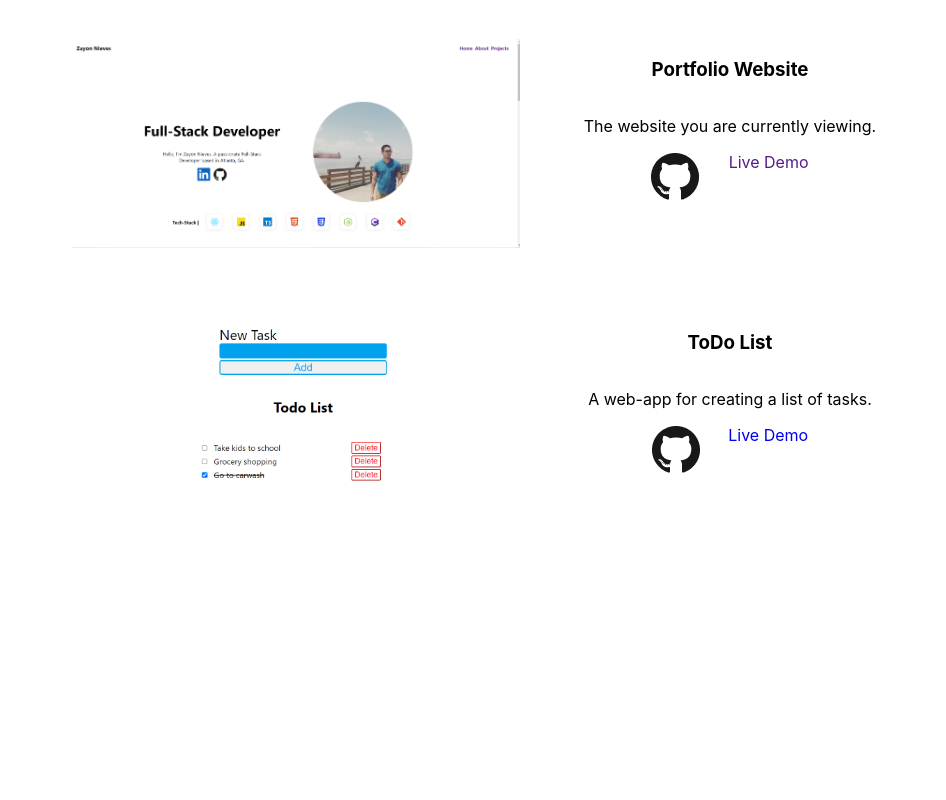
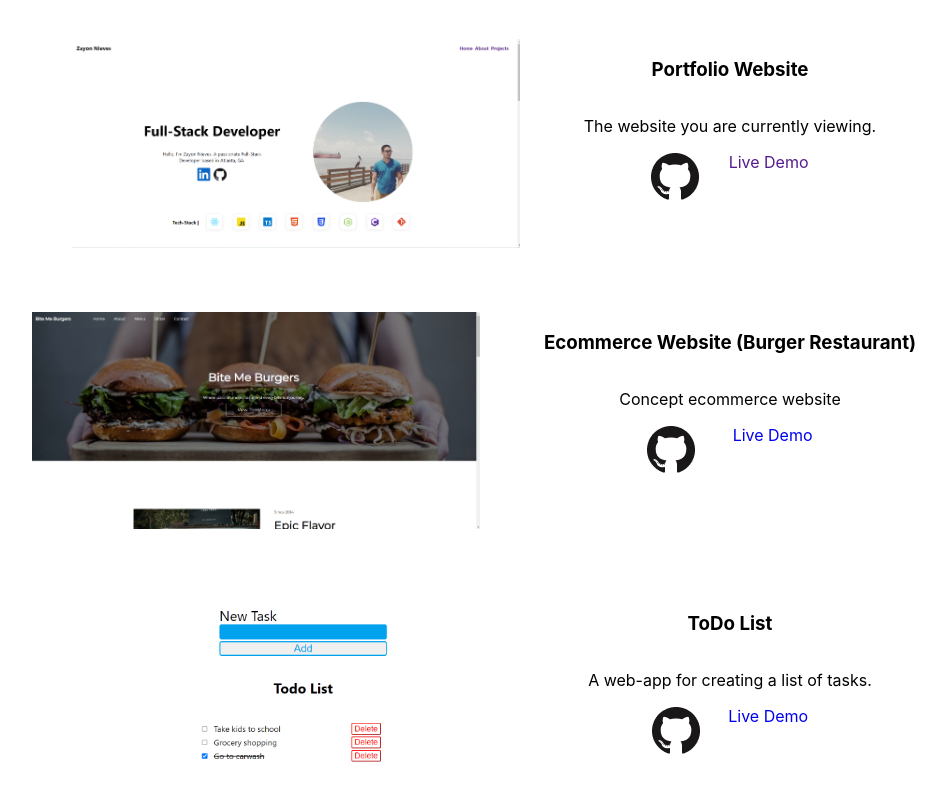
Before and after one commit to zznieves/portfolio, a React (Create React App) app: page / in a window 1280 px wide. Shown: the part 1752-2552 px from the top of the page, without its empty margins (166-1112 px from the left). Before the commit the page ends 2487 px from the top, so only its background shows below. Built offline with nearby package versions, Linux system fonts and the light colour scheme.

Commit message:
added new project BiteMeBurgers ecommerce website

```diff
--- a/src/components/Portfolio.js
+++ b/src/components/Portfolio.js
@@ -2,6 +2,7 @@ import React from 'react';
 import ProjectLinks from './ProjectLinks.js'
 
 import PortfolioProj from '../assets/portfolioSnip.png';
+import BiteMeBurgers from '../assets/biteMeBurgersSnip.png';
 import TodoSnip from '../assets/todoList.png';
 
 
@@ -17,12 +18,20 @@ const Portfolio = () => {
             gitHub: 'https://github.com/zznieves/portfolio-2.0'
         },
         {
+            name: 'Ecommerce Website (Burger Restaurant)',
+            img: BiteMeBurgers,
+            info: 'Concept ecommerce website',
+            url: 'https://bitemeburgers.netlify.app/',
+            gitHub: 'https://github.com/zznieves/e-commerce-website'
+        },
+        {
             name: 'ToDo List',
             img: TodoSnip,
             info: 'A web-app for creating a list of tasks.',
             url: 'https://zn-todo-list.netlify.app/',
             gitHub: 'https://github.com/zznieves/todo-list'
         }
+
     ];
 
 
```
Also changed, not shown: src/assets/biteMeBurgersSnip.png (added).
